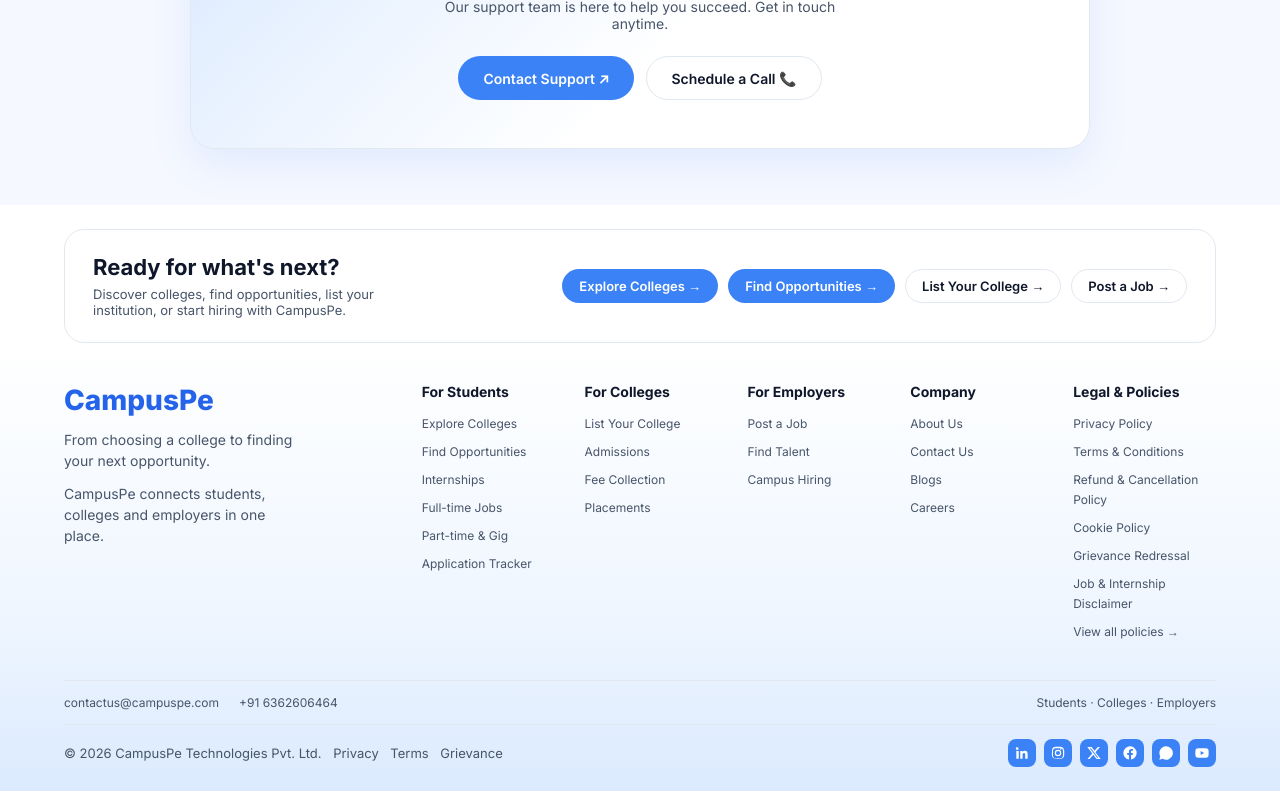
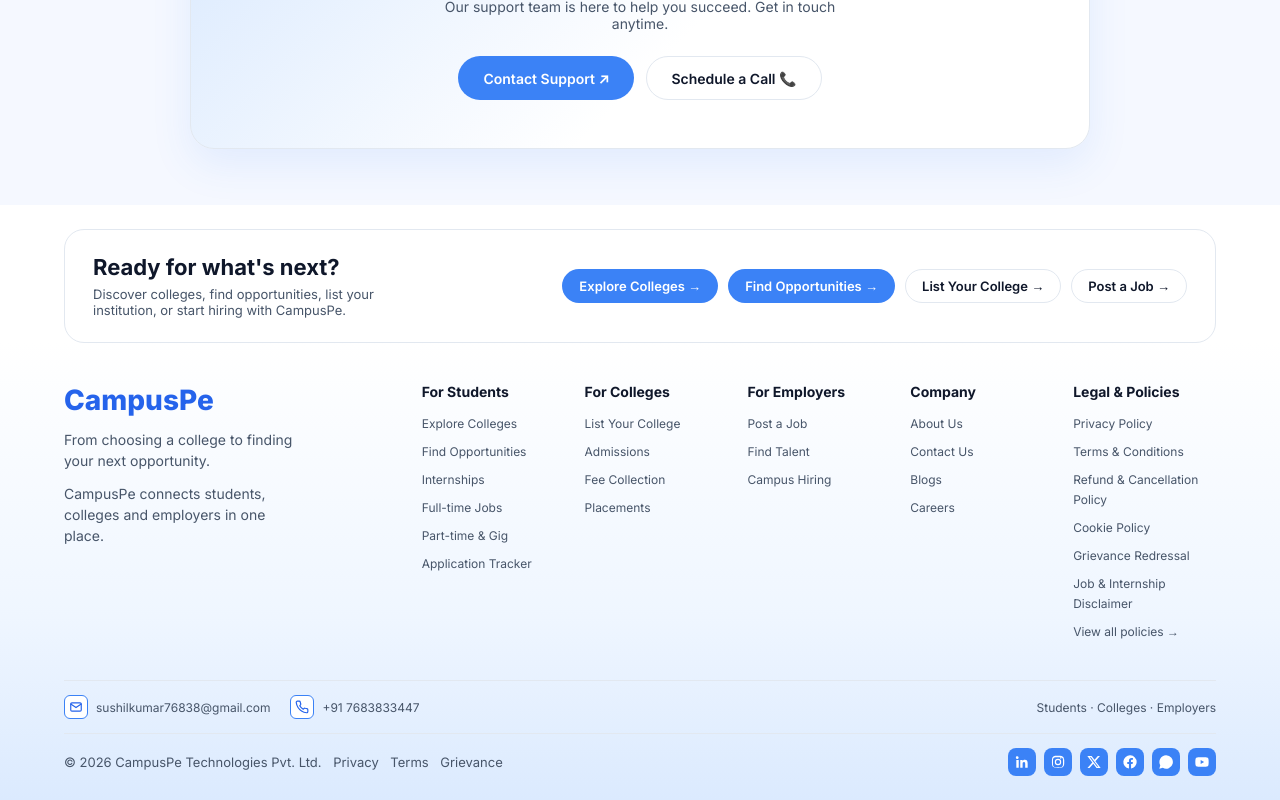
Before and after one commit to Sushil09kp/campuspe-29, a Next.js app: page / in a window 1280 px wide. Shown: the part 5531-6331 px from the top of the page. Built offline with nearby package versions, Linux system fonts and the light colour scheme.

Commit message:
Add contact icons and update contact details

```diff
--- a/app/components/Footer/Footer.js
+++ b/app/components/Footer/Footer.js
@@ -1,6 +1,27 @@
 import { footerColumns, socials } from "../../data/footer";
 import styles from "./Footer.module.css";
 import SocialIcon from "../SocialIcon/SocialIcon";
+
+const EMAIL = "sushilkumar76838@gmail.com";
+const PHONE_DISPLAY = "+91 7683833447";
+const PHONE_LINK = "+917683833447";
+
+function MailIcon() {
+  return (
+    <svg viewBox="0 0 24 24" width="14" height="14" fill="none" stroke="currentColor" strokeWidth="2" strokeLinecap="round" strokeLinejoin="round" aria-hidden="true">
+      <rect x="3" y="5" width="18" height="14" rx="2" />
+      <path d="m3 7 9 6 9-6" />
+    </svg>
+  );
+}
+
+function PhoneIcon() {
+  return (
+    <svg viewBox="0 0 24 24" width="14" height="14" fill="none" stroke="currentColor" strokeWidth="2" strokeLinecap="round" strokeLinejoin="round" aria-hidden="true">
+      <path d="M22 16.9v3a2 2 0 0 1-2.2 2 19.8 19.8 0 0 1-8.6-3.1 19.5 19.5 0 0 1-6-6 19.8 19.8 0 0 1-3.1-8.7A2 2 0 0 1 4.1 2h3a2 2 0 0 1 2 1.7c.1 1 .4 1.9.7 2.8a2 2 0 0 1-.5 2.1L8.1 9.9a16 16 0 0 0 6 6l1.3-1.3a2 2 0 0 1 2.1-.4c.9.3 1.8.6 2.8.7a2 2 0 0 1 1.7 2z" />
+    </svg>
+  );
+}
 
 export default function Footer() {
   return (
@@ -33,8 +54,18 @@
 
         <div className={styles.contact}>
           <div className={styles.contactLinks}>
-            <a href="mailto:contactus@campuspe.com">contactus@campuspe.com</a>
-            <a href="tel:+916362606464">+91 6362606464</a>
+            <a href={`mailto:${EMAIL}`} className={styles.contactItem}>
+              <span className={styles.iconBox}>
+                <MailIcon />
+              </span>
+              {EMAIL}
+            </a>
+            <a href={`tel:${PHONE_LINK}`} className={styles.contactItem}>
+              <span className={styles.iconBox}>
+                <PhoneIcon />
+              </span>
+              {PHONE_DISPLAY}
+            </a>
           </div>
           <span className={styles.tagline}>Students · Colleges · Employers</span>
         </div>
@@ -48,7 +79,7 @@
             {socials.map((s) => (
               <li key={s}>
                 <a href="#get-started" aria-label={s}>
-                    <SocialIcon name={s} />
+                  <SocialIcon name={s} />
                 </a>
               </li>
             ))}
--- a/app/components/Footer/Footer.module.css
+++ b/app/components/Footer/Footer.module.css
@@ -79,6 +79,22 @@
   color: var(--blue-600);
   text-decoration: underline;
 }
+.contactItem {
+  display: inline-flex;
+  align-items: center;
+  gap: 8px;
+}
+
+.iconBox {
+  display: grid;
+  place-items: center;
+  width: 24px;
+  height: 24px;
+  border: 1px solid var(--blue-500);
+  border-radius: 6px;
+  background: #fff;
+  color: var(--blue-600);
+}
 
 .bottom {
   display: flex;
--- a/app/components/SupportCta/SupportCta.js
+++ b/app/components/SupportCta/SupportCta.js
@@ -11,10 +11,10 @@
             Our support team is here to help you succeed. Get in touch anytime.
           </p>
           <div className={styles.actions}>
-            <Button href="mailto:contactus@campuspe.com" size="md">
+            <Button href="mailto:sushilkumar76838@gmail.com" size="md">
               Contact Support ↗
             </Button>
-            <Button href="tel:+916362606464" variant="outline" size="md">
+            <Button href="tel:+917683833447" variant="outline" size="md">
               Schedule a Call 📞
             </Button>
           </div>
```
